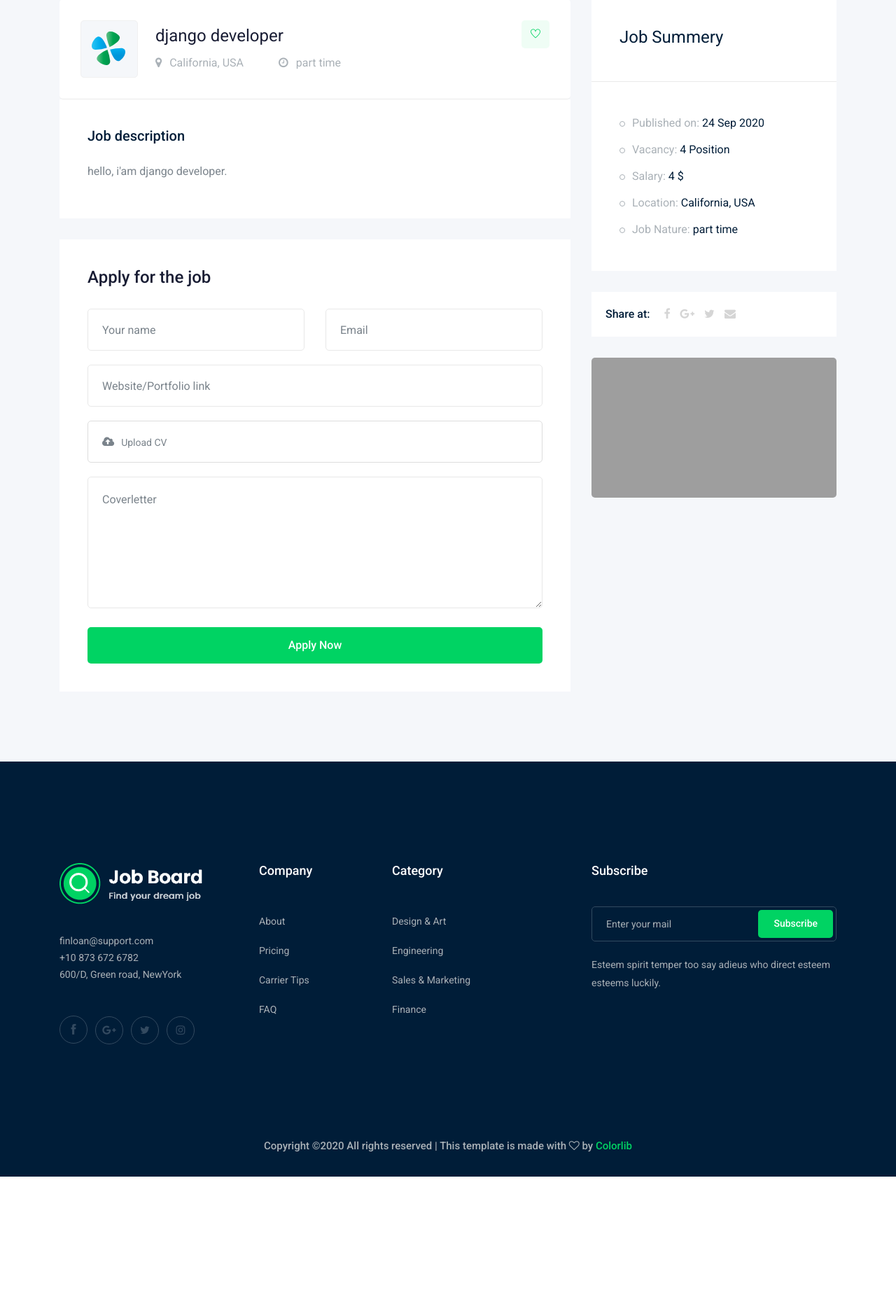
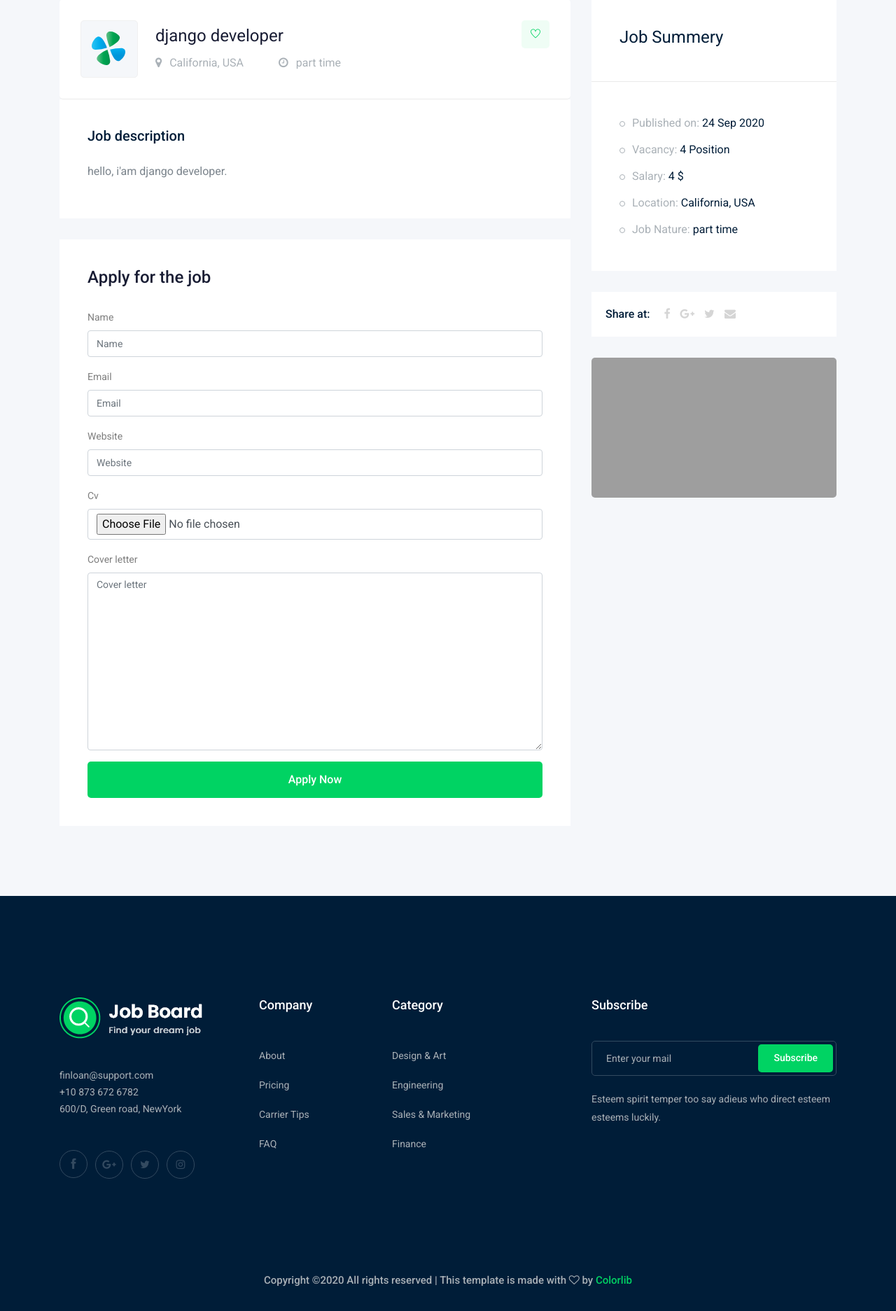
Before and after one commit to werdani/django-job-board, a Django app: a page that uses job/templates/job/job_detail.html in a window 1280 px wide. Shown: the part 452-2325 px from the top of the page at 70% size. Before the commit the page ends 2133 px from the top, so only its background shows below. Run offline with Django 3.2, Linux system fonts and the light colour scheme; data comes from the database, SQL or seed files in the repository; both versions use the stored data as it was after the commit; a map, chart or similar area stays blank; some libraries are stand-ins or nearby versions; grey boxes are pictures that could not be loaded.

Commit message:
add form and apply button

```diff
--- a/job/admin.py
+++ b/job/admin.py
@@ -1,7 +1,8 @@
 from django.contrib import admin
 
 # Register your models here.
-from .models import job,Category
+from .models import job,Category,Apply
 
 admin.site.register(job)
 admin.site.register(Category)
+admin.site.register(Apply)
--- /dev/null
+++ b/job/form.py
@@ -0,0 +1,7 @@
+from django import forms
+from .models import Apply
+
+class Applyform(forms.ModelForm):
+    class Meta:
+        model = Apply
+        fields =['name','email','website','cv','cover_letter']
--- a/job/models.py
+++ b/job/models.py
@@ -34,3 +34,16 @@ class Category(models.Model):
 
     def __str__(self):
         return self.name
+
+
+class Apply(models.Model):
+    job=models.ForeignKey("job", related_name=("apply_job"), on_delete=models.CASCADE)
+    name=models.CharField(max_length=50)
+    email=models.EmailField(max_length=300)
+    website=models.URLField()
+    cv=models.FileField(upload_to='apply/')
+    cover_letter=models.TextField(max_length=300)
+    created_at=models.DateField(auto_now=True)
+
+    def __str__(self):
+        return self.name
--- a/job/templates/job/job_detail.html
+++ b/job/templates/job/job_detail.html
@@ -1,5 +1,6 @@
 
  {% extends 'based.html' %}
+ {% load bootstrap4 %}
 
 {% block body %}
     <!-- bradcam_area  -->
@@ -53,46 +54,15 @@
                     </div>
                     <div class="apply_job_form white-bg">
                         <h4>Apply for the job</h4>
-                        <form action="#">
-                            <div class="row">
-                                <div class="col-md-6">
-                                    <div class="input_field">
-                                        <input type="text" placeholder="Your name">
-                                    </div>
-                                </div>
-                                <div class="col-md-6">
-                                    <div class="input_field">
-                                        <input type="text" placeholder="Email">
-                                    </div>
-                                </div>
-                                <div class="col-md-12">
-                                    <div class="input_field">
-                                        <input type="text" placeholder="Website/Portfolio link">
-                                    </div>
-                                </div>
-                                <div class="col-md-12">
-                                    <div class="input-group">
-                                        <div class="input-group-prepend">
-                                          <button type="button" id="inputGroupFileAddon03"><i class="fa fa-cloud-upload" aria-hidden="true"></i>
-                                          </button>
-                                        </div>
-                                        <div class="custom-file">
-                                          <input type="file" class="custom-file-input" id="inputGroupFile03" aria-describedby="inputGroupFileAddon03">
-                                          <label class="custom-file-label" for="inputGroupFile03">Upload CV</label>
-                                        </div>
-                                      </div>
-                                </div>
-                                <div class="col-md-12">
-                                    <div class="input_field">
-                                        <textarea name="#" id="" cols="30" rows="10" placeholder="Coverletter"></textarea>
-                                    </div>
-                                </div>
-                                <div class="col-md-12">
-                                    <div class="submit_btn">
-                                        <button class="boxed-btn3 w-100" type="submit">Apply Now</button>
-                                    </div>
-                                </div>
-                            </div>
+
+                        <form  method="POST" enctype="multipart/form-data">
+                            {% csrf_token %}
+                            {% bootstrap_form form1 %}
+                            {% buttons %}
+                               <button class="boxed-btn3 w-100" type="submit">Apply Now</button>
+
+                              </button>
+                            {% endbuttons %}
                         </form>
                     </div>
                 </div>
--- a/job/views.py
+++ b/job/views.py
@@ -1,6 +1,7 @@
 from django.shortcuts import render
 from .models import job
 from django.core.paginator import Paginator
+from .form import Applyform
 
 # Create your views here.
 
@@ -14,5 +15,15 @@ def job_list(request):
 
 def job_detail(request,slug):
     job_detail=job.objects.get(slug=slug)
-    context={'job':job_detail}
+    if request.method=='POST':
+        form = Applyform(request.POST,request.FILES)
+        if form.is_valid():
+            myform= form.save(commit=False)
+            myform.job = job_detail
+            myform.save()
+
+
+    else:
+        form = Applyform()
+    context={'job':job_detail,'form1':form}
     return render(request,'job/job_detail.html',context)
--- a/project/settings.py
+++ b/project/settings.py
@@ -44,6 +44,8 @@ INSTALLED_APPS = [
     'home',
     'login',
     'blog',
+    #a liberarys
+    'bootstrap4',
 
 ]
 
```
Also changed, not shown: db.sqlite3, job/migrations/0007_apply.py (added), job/migrations/0008_apply_job.py (added), job/migrations/0009_apply_created_at.py (added), media/apply/٢٠١٩١٢٠٥_٠٨٥٩٥٣.jpg (added), media/apply/٢٠١٩١٢٠٥_٠٨٥٩٥٣_NCyoZKu.jpg (added).
